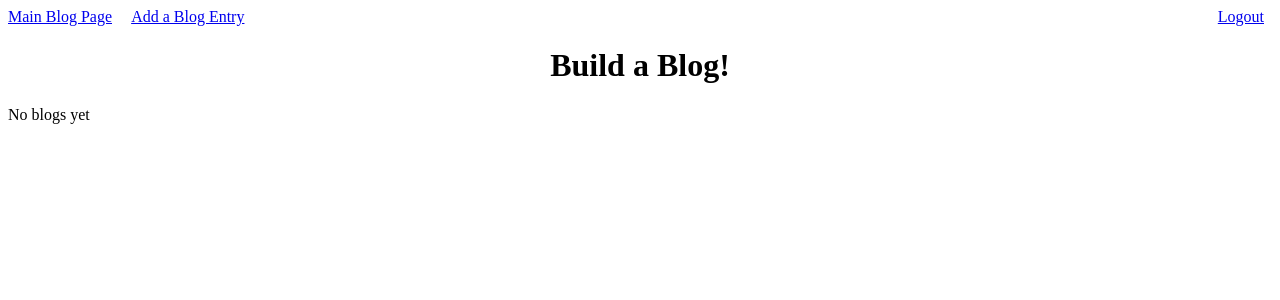
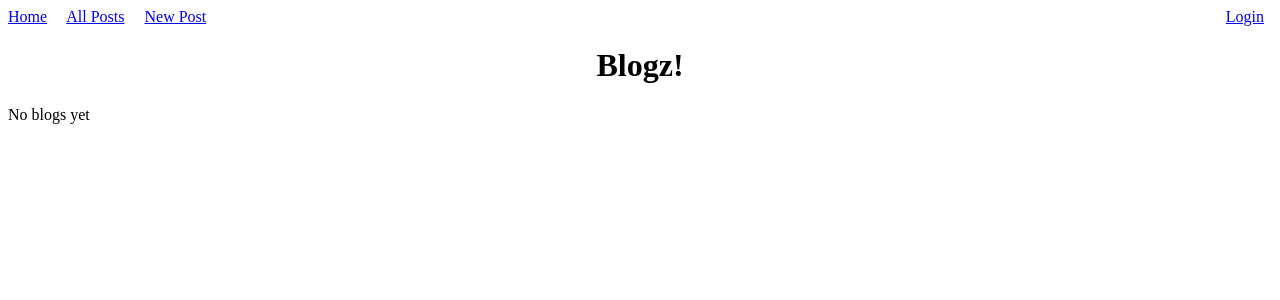
Before and after one commit to myburt/blogz, a Flask app: page /blog in a window 1280 px wide. Shown: the top 300 px of the page. Run offline with Flask 2, Linux system fonts and the light colour scheme; the visitor is signed in with stand-in values (Sample User, id 1); data that the repository does not hold is empty.

Commit message:
Added all use cases and fixed blog constructor.

```diff
--- a/main.py
+++ b/main.py
@@ -15,10 +15,10 @@ class Blog(db.Model):
     content = db.Column(db.String(1000))
     owner_id = db.Column(db.Integer, db.ForeignKey('user.id'))
 
-    def __init__(self, title, content, owner_id):
+    def __init__(self, title, content, owner):
         self.title = title
         self.content = content
-        self.owner_id = owner_id
+        self.owner = owner
 
 class User(db.Model):
     id = db.Column(db.Integer, primary_key = True)
@@ -32,13 +32,14 @@ class User(db.Model):
 
 @app.before_request
 def require_login():
-    allowed_routes = ['login', 'signup', 'list_blogs', 'index']
+    allowed_routes = ['login', 'signup', 'blog_list', 'index']
     if request.endpoint not in allowed_routes and 'the_user' not in session:
         return redirect('/login')
 
 @app.route('/', methods=['POST', 'GET'])
 def index():
-    return render_template('index.html',title="Build-a-Blog!")
+    userlist = User.query.all()
+    return render_template('index.html',title="Build-a-Blog!", userlist=userlist)
 
 @app.route('/login', methods=['POST', 'GET'])
 def login():
@@ -109,6 +110,13 @@ def logout():
 @app.route('/blog', methods=['GET', 'POST'])
 def blog_list():
     returned_id = request.args.get('blog_id')
+    owner_id = request.args.get('owner_id')
+
+    if owner_id:
+        the_owner = User.query.filter_by(id=owner_id).first()
+        blogs = Blog.query.filter_by(owner=the_owner).all()
+
+        return render_template('blog.html',title="Build-a-Blog!", blogs=blogs)
 
     if returned_id:
         blog_to_view = Blog.query.get(returned_id)
@@ -123,10 +131,12 @@ def blog_list():
 
     blogs = Blog.query.all()
 
-    return render_template('blog.html',title="Build-a-Blog!", blogs=blogs, in_session=True)
+    return render_template('blog.html',title="Build-a-Blog!", blogs=blogs)
 
 @app.route('/newpost', methods=['GET', 'POST'])
 def add_blog():
+
+    owner = User.query.filter_by(username=session['the_user']).first()
 
     if request.method == 'POST':
         blog_name = request.form['blog-name']
@@ -143,7 +153,7 @@ def add_blog():
             return render_template('newpost.html', title="Add a Blog", error_title = errror_title, error_content = error_content,
                                     blog_name = blog_name ,blog_message = blog_message, in_session=True)
 
-        blog_entry = Blog(blog_name, blog_message)
+        blog_entry = Blog(blog_name, blog_message, owner)
 
         db.session.add(blog_entry)
         db.session.commit()
--- a/templates/base.html
+++ b/templates/base.html
@@ -49,10 +49,14 @@
 <body>
 
     <div style="display:inline-block; width:100%">
-        <a href="/blog">Main Blog Page</a>
-        <a href="/newpost">Add a Blog Entry</a>
+        <a href="/">Home</a>
+        <a href="/blog">All Posts</a>
+        <a href="/newpost">New Post</a>
         {% if in_session %}
             <a class="right" href="/logout">Logout</a>
+
+        {% else %}
+            <a class="right" href="/login">Login</a>
             {% endif %}
     </div>
 
--- a/templates/blog.html
+++ b/templates/blog.html
@@ -9,7 +9,7 @@
     </p>
 
     {% else %}
-        <h1 class="center">Build a Blog!</h1>
+        <h1 class="center">Blogz!</h1>
 
         {% if blogs|length == 0 %}
             <p>No blogs yet</p>
@@ -22,6 +22,7 @@
                 <p class="blog-post">
                     {{blog.content}}
                 </p>
+                <p>Written by <a href="/blog?owner_id={{blog.owner.id}}">{{blog.owner.username}}</a></p>
 
                 <hr />
                 {% endfor %}
```
Also changed, not shown: templates/index.html (+9 -2 lines).
